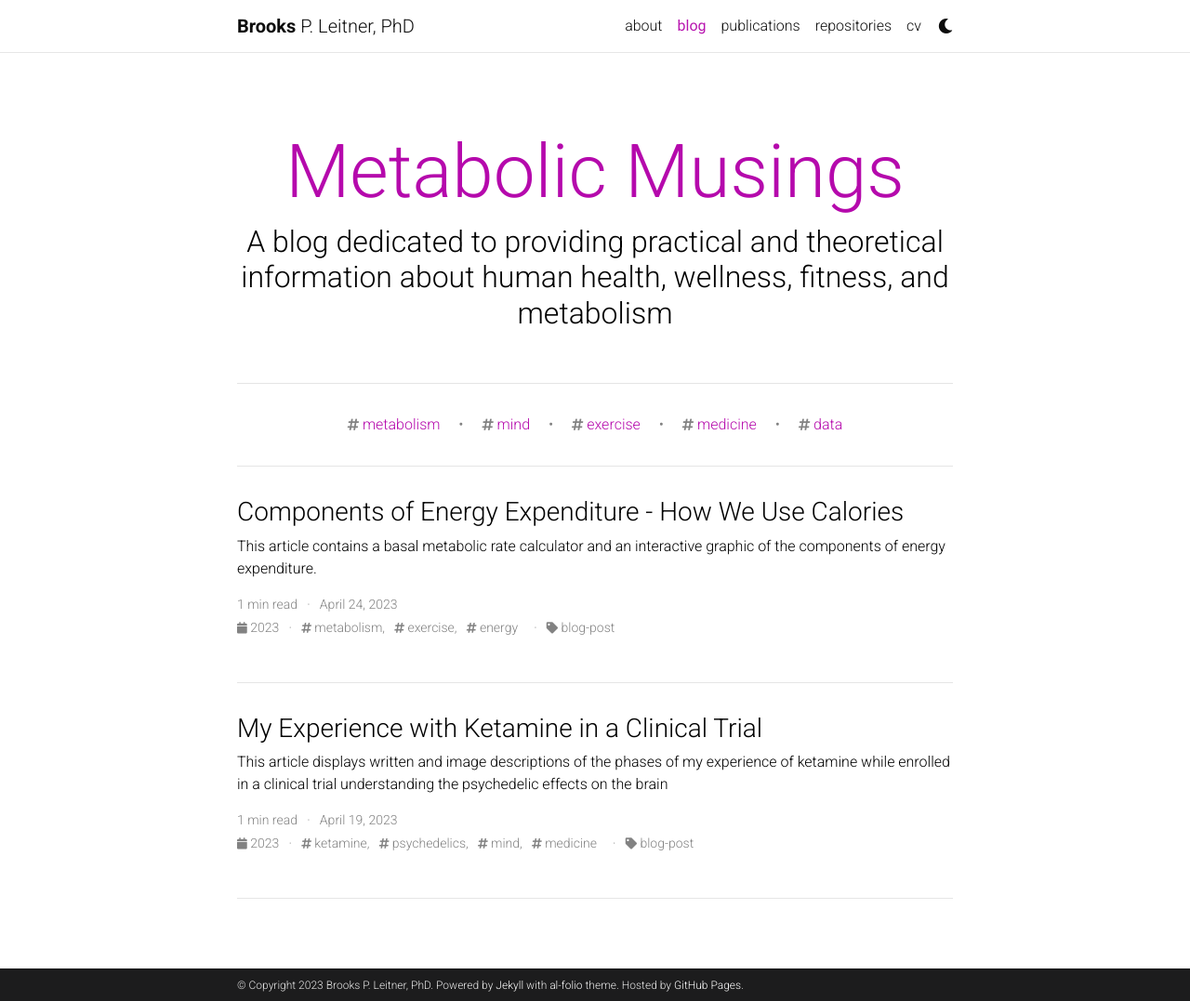
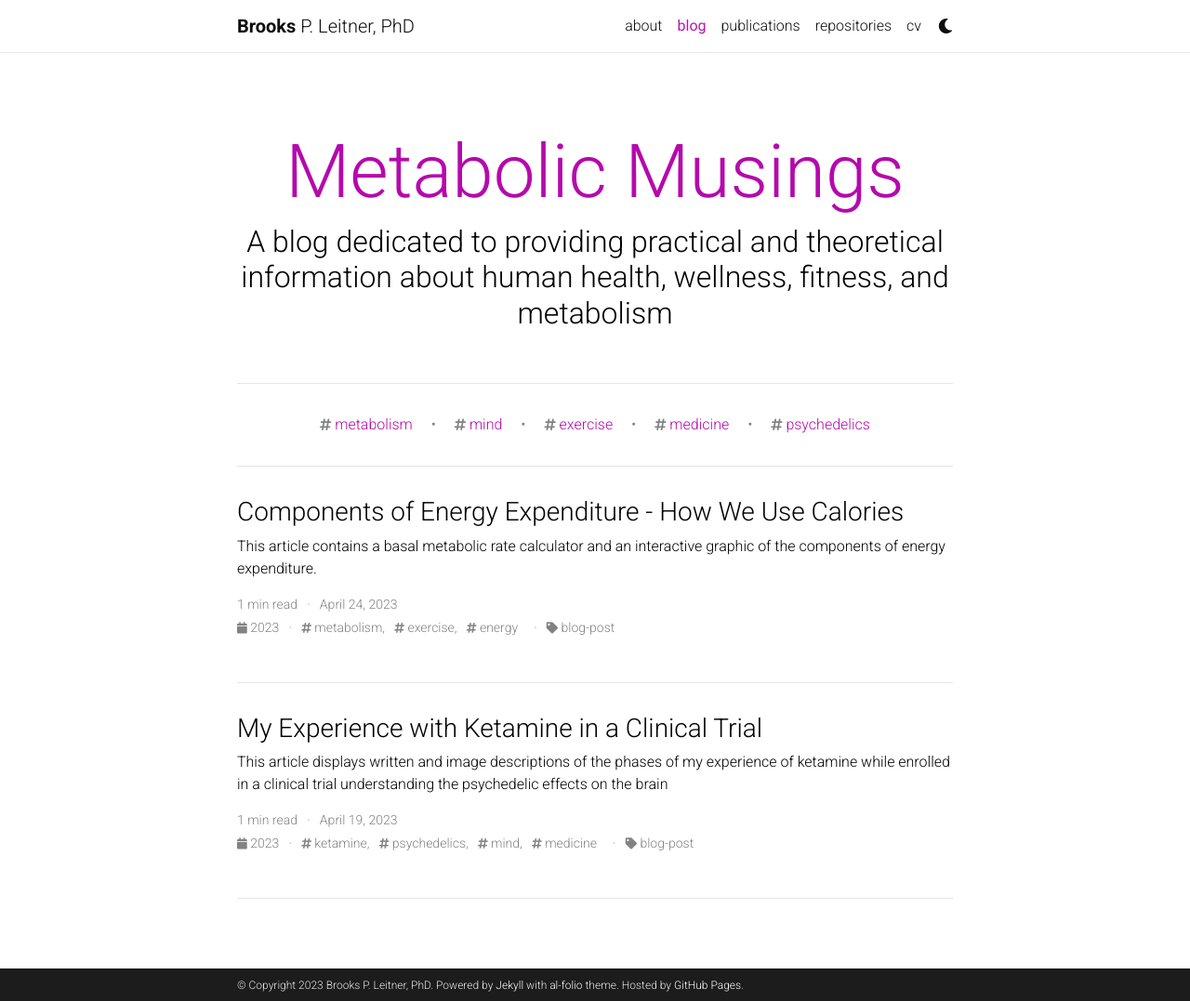
Before and after one commit to BrooksLeitner/BrooksLeitner.github.io, a Jekyll site: the page built from blog/index.html, in a window 1280 px wide and 1077 px high. Shown: the whole window at 93% size. Built offline with Jekyll 4.4.1, drawn with Linux system fonts in a browser that asks for light colours; the list of posts is cut into pages by our own code; comment, search, counter and statistics services are not loaded; a style sheet for code colours, icons or effects is not loaded.

```diff
--- a/_config.yml
+++ b/_config.yml
@@ -258,7 +258,7 @@
     tag: '/blog/tag/:name/'
     category: '/blog/category/:name/'
 
-display_tags: ['metabolism', 'mind', 'exercise', 'medicine', 'data'] # this tags will be dispalyed on the front page of your blog
+display_tags: ['metabolism', 'mind', 'exercise', 'medicine', 'psychedelics'] # this tags will be dispalyed on the front page of your blog
 
 # -----------------------------------------------------------------------------
 # Jekyll Scholar
```
